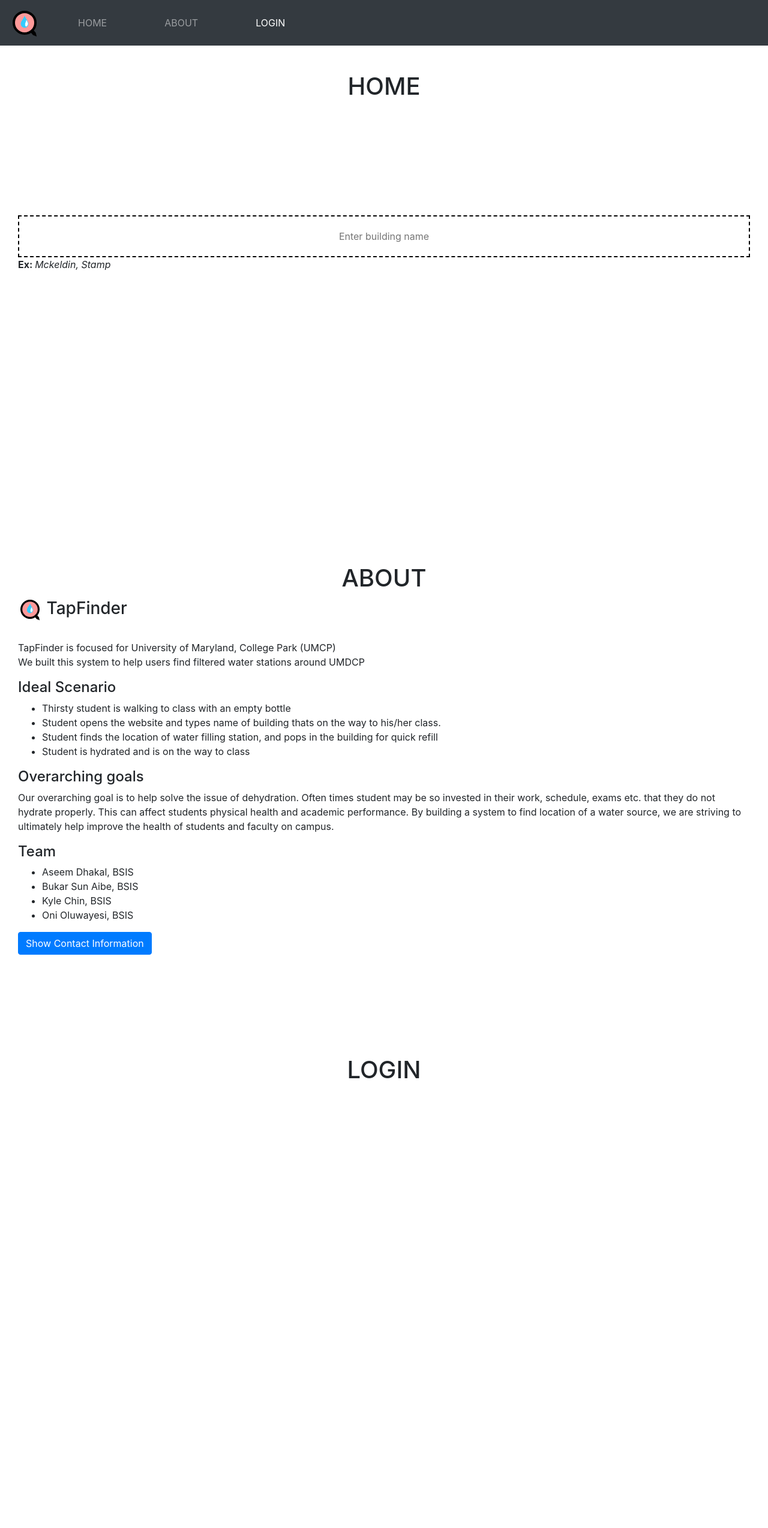
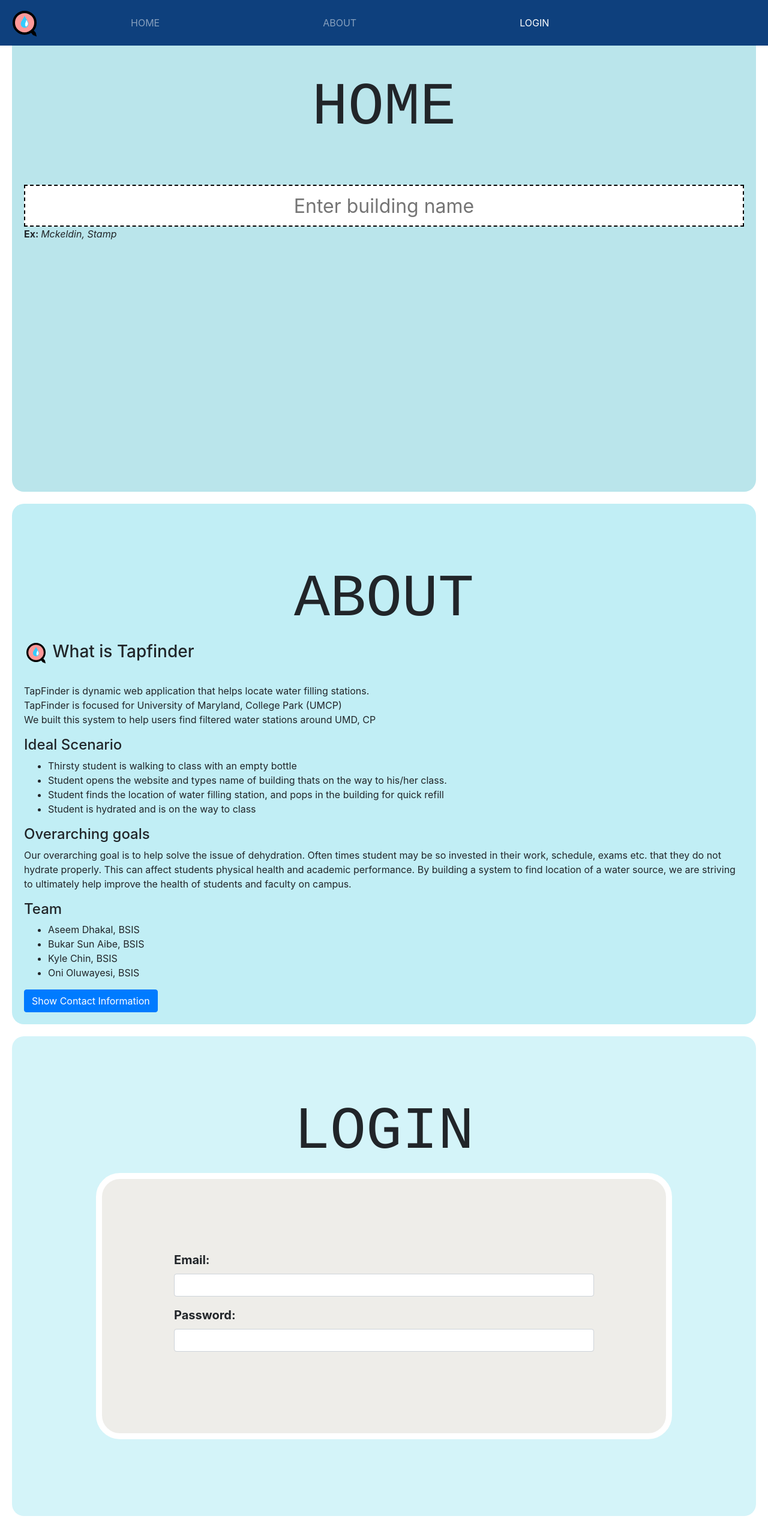
Before and after one commit to bsalibe/tapfinder, a PHP site: page /tapfinder.php in a window 1280 px wide. Shown: the whole page at 60% size. Before the commit the page ends 1798 px from the top, so only its background shows below. Run offline with PHP 8.4, Linux system fonts and the light colour scheme; some libraries are stand-ins or nearby versions.

Commit message:
main page done but needs PHP things

```diff
--- a/tapfinder.css
+++ b/tapfinder.css
@@ -1,33 +1,59 @@
 #home {
 	padding-top: 100px;
+	background-color: #BAE5EB;
+	height: 100vh;
 }
 #about {
 	padding-top: 100px;
+	background-color: #C1EEF5;
 }
 #login {
 	padding-top: 100px;
+	background-color: #D4F4F9;
+	height: 100vh;
 }
 
 .sections{
-	padding-top:100px;
-	padding: 10px;
-	margin: 20px;
-	height: 100vh;
+	margin:20px;
+	padding: 20px;
+	border-radius: 20px;
 }
 
 .navbar-nav > li{
-  padding-left:40px;
-  padding-right:40px;
+  padding-left:10vw;
+  padding-right:10vw;
 }
 
 h1{
 	text-align: center;
+	font-family: courier;
+	font-size: 100px;
 }
 
 #building_name{
 	width: 100%;
 	height: 70px;
 	border: 2px dashed black;
-	margin-top: 15%;
+	margin-top: 5%;
 	text-align: center;
+	font-size: 200%;
 }
+
+#loginForm{
+	border: 10px solid white;
+	border-radius: 40px;
+	background-color: #EEEDE9;
+	box-shadow: 10px black;
+	padding: 10%;
+	margin-left: 10%;
+	margin-right: 10%
+}
+
+label{
+	font-weight: bold;
+	font-size: 20px;
+}
+
+.navbar{
+	background-color: #0E407D;
+}
--- a/tapfinder.php
+++ b/tapfinder.php
@@ -28,7 +28,7 @@
 
 
   <!-- Main Navigation, import style sheet-->
-  <nav class="navbar navbar-expand-sm bg-dark navbar-dark fixed-top">
+  <nav class="navbar navbar-expand-sm navbar-dark fixed-top">
    <a class="navbar-brand" href=>
      <img src="logo.svg" alt="Logo" style="width:50px;">
   </a>
@@ -65,10 +65,11 @@
 
 <div id ="about" class="sections">
    <h1> ABOUT </h1>
-   <h3> <img src="logo.svg" alt="Logo" style="width:40px"> TapFinder</h3> </br>
+   <h3> <img src="logo.svg" alt="Logo" style="width:40px"> What is Tapfinder</h3> </br>
    <p>
+      TapFinder is dynamic web application that helps locate water filling stations.</br>
       TapFinder is focused for University of Maryland, College Park (UMCP)</br>
-      We built this system to help users find filtered water stations around UMDCP</br>
+      We built this system to help users find filtered water stations around UMD, CP</br>
    </p>
    <h4>Ideal Scenario</h4>
    <ul>
@@ -111,7 +112,7 @@
             contact_tapfinder@gmail.com
          </div>
          <div class="modal-body">
-            Please state your purpose in the subject line
+            Please state your purpose in the subject line when you email
          </div>
 
          <!-- Modal footer -->
@@ -129,6 +130,19 @@
 <!-- about page content goes in here, import style sheet-->
 <div id="login" class="sections">
    <h1>LOGIN</h1>
+
+   <!-- LOGIN FORM -->
+
+   <div id="loginForm">
+      <div class="form-group">
+         <label for="usr">Email:</label>
+         <input type="text" class="form-control" id="usr">
+      </div>
+      <div class="form-group">
+         <label for="pwd">Password:</label>
+         <input type="password" class="form-control" id="pwd">
+      </div>
+   </div>
 </div>
 
 </body>
```
